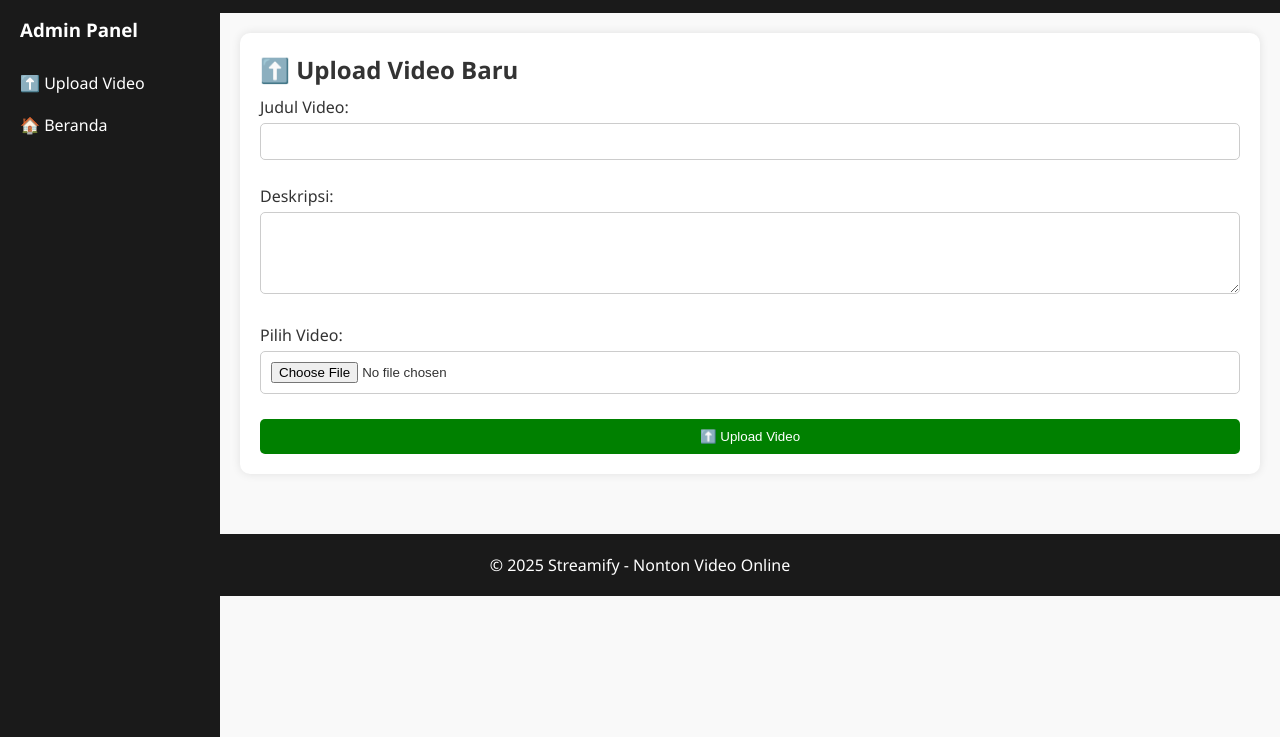
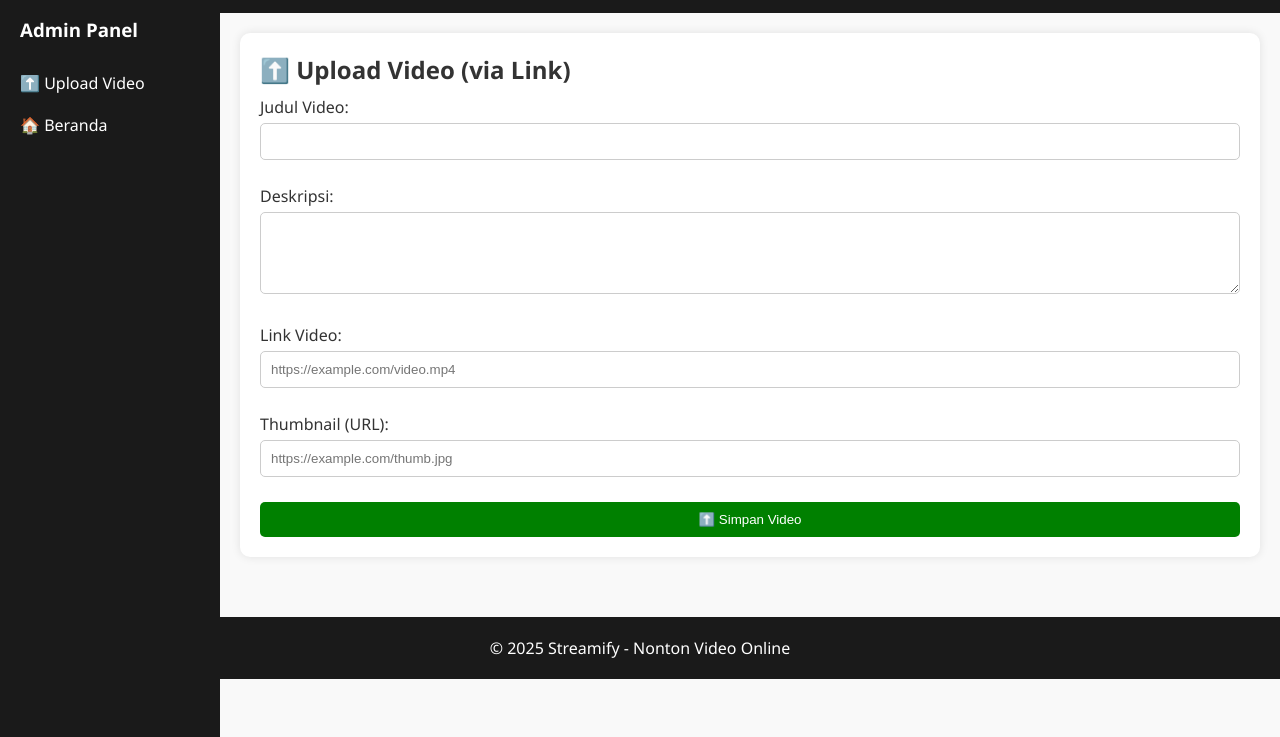
Before and after one commit to https2025/GAY-MATCH, a plain HTML site: page upload.html in a window 1280 px wide. Shown: the part 63-800 px from the top of the page. Drawn offline with Linux system fonts and the light colour scheme.

Commit message:
Update upload.html

```diff
--- a/upload.html
+++ b/upload.html
@@ -28,7 +28,7 @@
   <!-- MAIN CONTENT -->
   <main class="main-content">
     <section class="upload-section">
-      <h2>⬆️ Upload Video Baru</h2>
+      <h2>⬆️ Upload Video (via Link)</h2>
       <form id="uploadForm">
         <label for="title">Judul Video:</label>
         <input type="text" id="title" required />
@@ -36,10 +36,13 @@
         <label for="description">Deskripsi:</label>
         <textarea id="description" rows="4" required></textarea>
 
-        <label for="videoFile">Pilih Video:</label>
-        <input type="file" id="videoFile" accept="video/*" required />
+        <label for="videoLink">Link Video:</label>
+        <input type="url" id="videoLink" placeholder="https://example.com/video.mp4"  required />
 
-        <button type="submit" class="btn upload-btn">⬆️ Upload Video</button>
+        <label for="thumbnail">Thumbnail (URL):</label>
+        <input type="url" id="thumbnail" placeholder="https://example.com/thumb.jpg"  required />
+
+        <button type="submit" class="btn upload-btn">⬆️ Simpan Video</button>
       </form>
     </section>
   </main>
```
